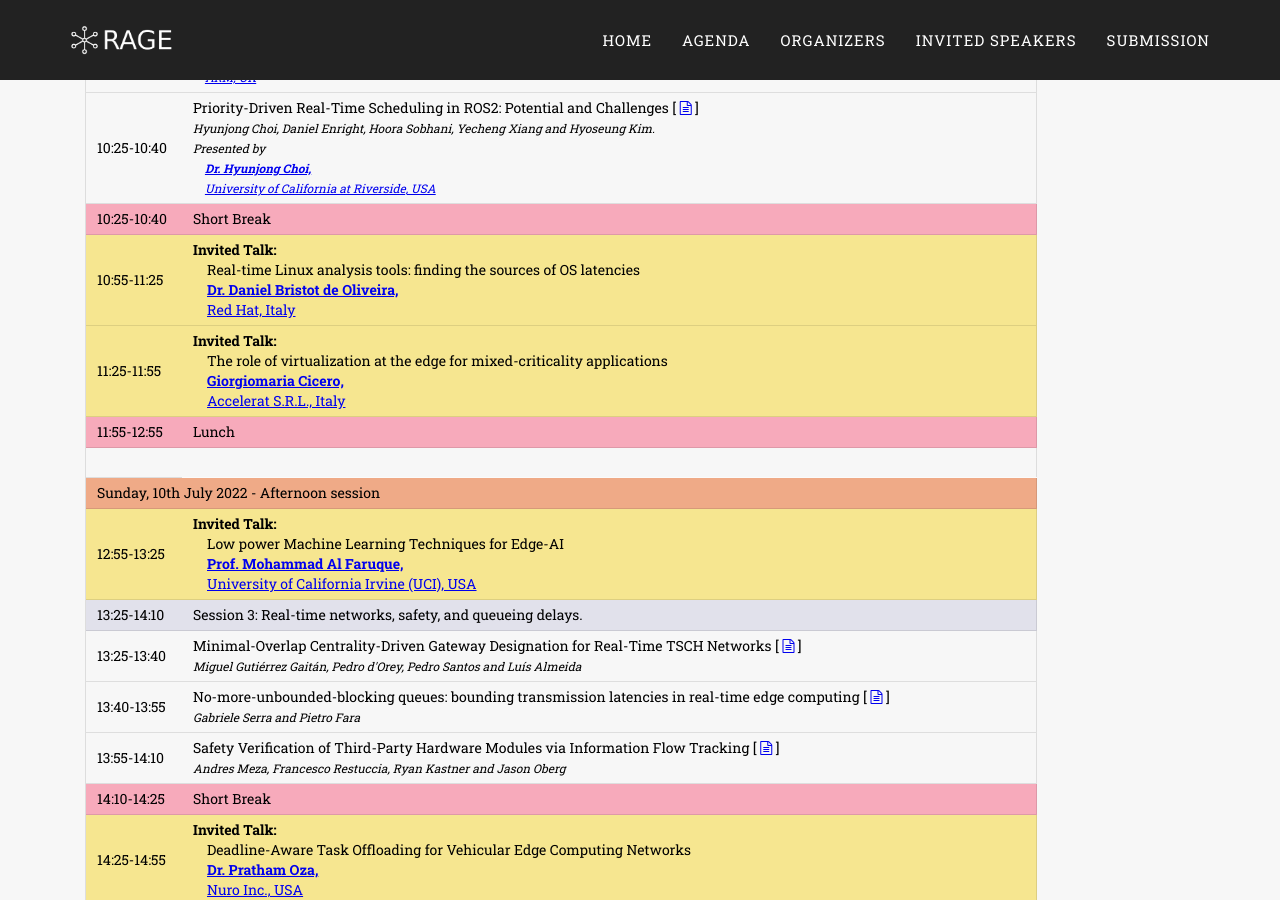
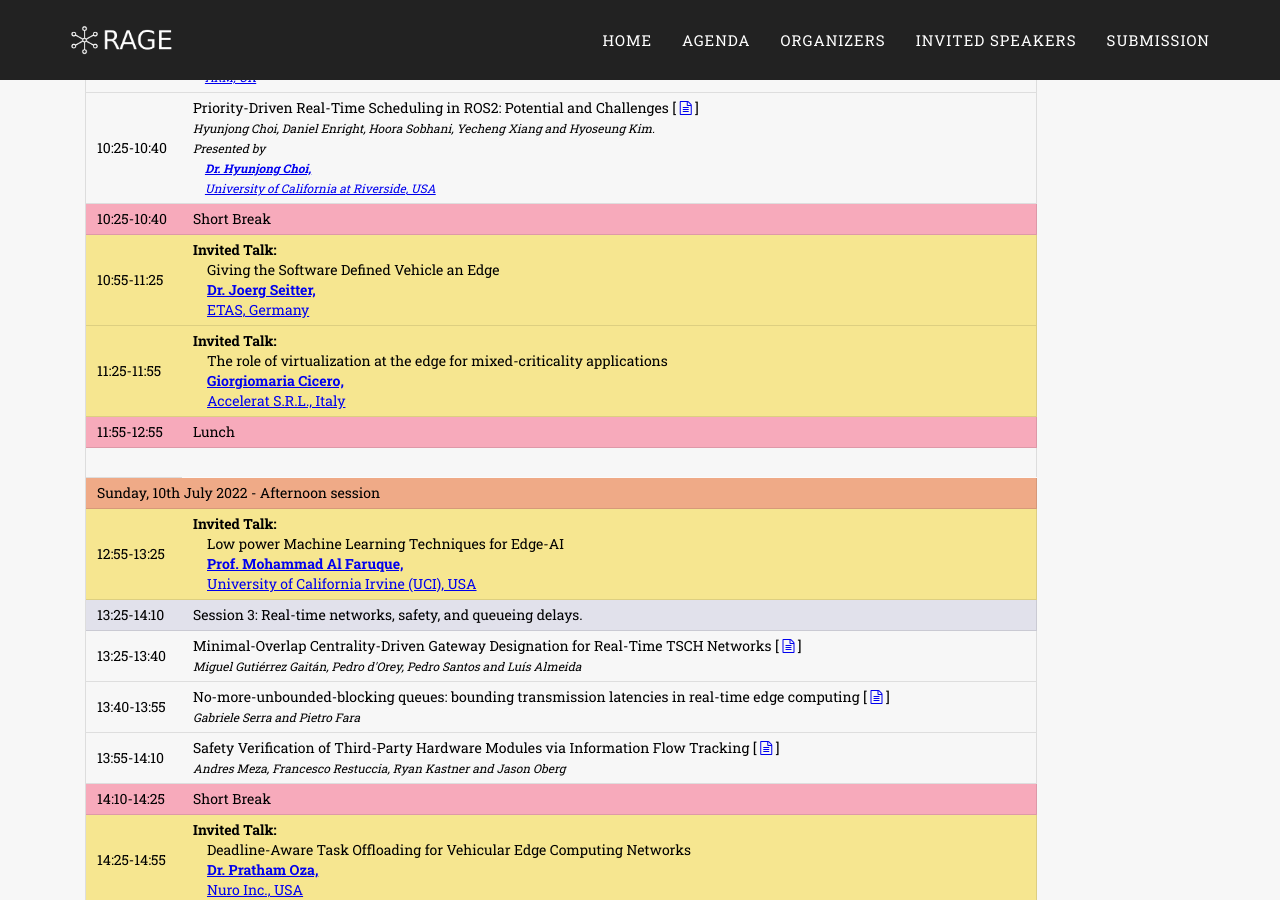
Before and after one commit to rage2022/rage2022.github.io, a Jekyll site: the page built from agenda.markdown, in a window 1280 px wide and 900 px high, scrolled down 774 px. Built offline with Jekyll 4.4.1, drawn with Linux system fonts in a browser that asks for light colours; some web fonts are replaced.

Commit message:
Update agenda.markdown

```diff
--- a/agenda.markdown
+++ b/agenda.markdown
@@ -108,9 +108,9 @@ permalink: /agenda/
         <tr>
             <td class="program-special-event">10:55-11:25</td>
             <td class="program-special-event"><b>Invited Talk:</b>
-                <br>&emsp;<span >Real-time Linux analysis tools: finding the sources of OS latencies</span>
-                <b><br>&emsp;<a href="/speakers/#bristot-daniel">Dr. Daniel Bristot de Oliveira,</a></b>
-                <br>&emsp;<a href="https://www.redhat.com/">Red Hat, Italy </a>
+                <br>&emsp;<span >Giving the Software Defined Vehicle an Edge</span>
+                <b><br>&emsp;<a href="/speakers/#seitter-joerg">Dr. Joerg Seitter,</a></b>
+                <br>&emsp;<a href="https://www.redhat.com/">ETAS, Germany </a>
             </td>
         </tr>
         <tr>
@@ -184,7 +184,7 @@ permalink: /agenda/
             <td class="program-special-event"><b>Invited Talk:</b>
                 <br>&emsp;<span >Deadline-Aware Task Offloading for Vehicular Edge Computing Networks</span>
                 <b><br>&emsp;<a href="/speakers/#oza-pratham">Dr. Pratham Oza,</a></b>
-                <br>&emsp;<a href="https://vt.edu/">Nuro Inc., USA </a>
+                <br>&emsp;<a href="https://www.nuro.ai/">Nuro Inc., USA </a>
             </td>
         </tr>
         <tr>
```
